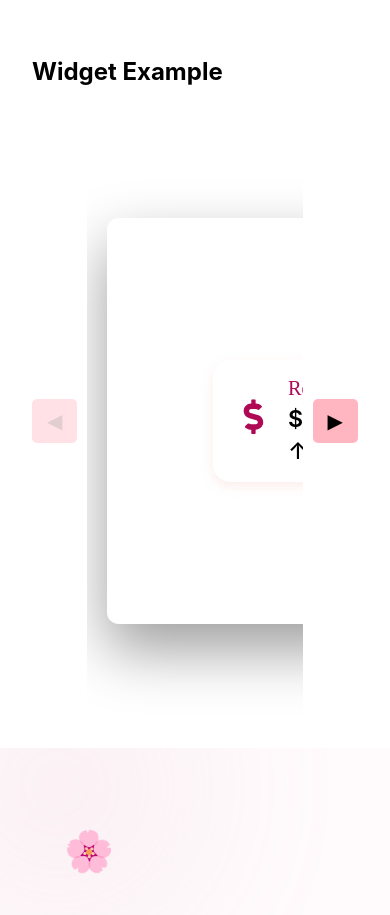
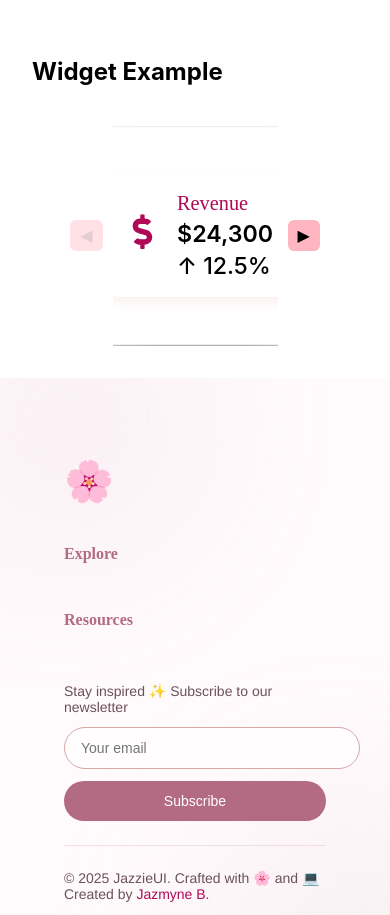
Before and after one commit to JazmyneB/jazzie-ui, a React (Create React App) app: page / in a window 390 px wide. Shown: the part 3700-4615 px from the top of the page. Built offline with nearby package versions, Linux system fonts and the light colour scheme.

Commit message:
fix(carousel): mobile responsiveness

```diff
--- a/src/App.js
+++ b/src/App.js
@@ -54,7 +54,7 @@ function App() {
 
 <br />
 
-  <JazzieCarousel visibleCount={2} size="xl"><DashboardWidget
+  <JazzieCarousel visibleCount={2} size="lg"><DashboardWidget
   title="Revenue"
   value="$24,300"
   trend={{ direction: "up", percentage: 12.5 }}
--- a/src/components/Carousel/Carousel.css
+++ b/src/components/Carousel/Carousel.css
@@ -3,8 +3,11 @@
   align-items: center;
   justify-content: center;
   gap: 10px;
-  background-color: transparent;
 }
+
+/* ======================
+   Buttons
+====================== */
 
 .carousel-btn {
   background-color: #ffb6c1;
@@ -12,7 +15,7 @@
   padding: 10px 15px;
   cursor: pointer;
   font-size: 20px;
-  border-radius: 5px;
+  border-radius: 6px;
   transition: background 0.2s ease, transform 0.2s ease;
 }
 
@@ -26,53 +29,75 @@
   cursor: not-allowed;
 }
 
+/* ======================
+   Window
+====================== */
+
 .carousel-window {
-  overflow: hidden; /* keep layout */
+  overflow: hidden;
   position: relative;
-  height: 350px; /* enough to fit zoomed item */
-  background-color: transparent; /* transparent window */
   display: flex;
   align-items: center;
-  padding: 20px; /* optional */
 }
+
+/* ======================
+   Track
+====================== */
 
 .carousel-track {
   display: flex;
   gap: 12px;
-  transition: transform 0.45s cubic-bezier(0.25, 0.8, 0.25, 1);
+  align-items: center;
+  transition: transform 0.45s
+    cubic-bezier(0.25, 0.8, 0.25, 1);
   will-change: transform;
-  align-items: center;
-  overflow: visible;
 }
 
+/* ======================
+   Items
+====================== */
 
 .carousel-item {
   flex: 0 0 auto;
   display: flex;
   align-items: center;
   justify-content: center;
-  border-radius: 8px;
-  transition: transform 0.35s ease, box-shadow 0.35s ease, opacity 0.35s ease;
-  will-change: transform, box-shadow, opacity;
-  overflow: visible;
+  border-radius: 10px;
+  transition:
+    transform 0.35s ease,
+    box-shadow 0.35s ease,
+    opacity 0.35s ease;
+  will-change: transform, box-shadow;
 }
-
-
 
 .carousel-item.focused {
   transform: scale(1.45);
   z-index: 10;
-  box-shadow: 0 18px 40px rgba(0,0,0,0.38);
+  box-shadow: 0 18px 40px rgba(0, 0, 0, 0.38);
 }
-
-
 
 .carousel-item.unfocused {
   transform: scale(0.9);
   opacity: 0.85;
 }
 
-.carousel-item:hover {
-  transform: scale(1.45) !important;
-  z-index: 3;
+/* ======================
+   Touch devices
+====================== */
+
+@media (hover: none) {
+  .carousel-item:hover {
+    transform: none !important;
+  }
 }
+
+/* ======================
+   Mobile tweaks
+====================== */
+
+@media (max-width: 640px) {
+  .carousel-btn {
+    padding: 6px 10px;
+    font-size: 16px;
+  }
+}
--- a/src/components/Carousel/Carousel.jsx
+++ b/src/components/Carousel/Carousel.jsx
@@ -1,23 +1,35 @@
-import React from "react";
+import React, { useState, useEffect } from "react";
 import PropTypes from "prop-types";
 import "./Carousel.css";
 
-const SIZE_PRESETS = {
-  sm: 120,
-  md: 180,
-  lg: 220,
-  xl: 280,
+const useBreakpoint = () => {
+  const [width, setWidth] = useState(
+    typeof window !== "undefined" ? window.innerWidth : 1024
+  );
+
+ useEffect(() => {
+    const onResize = () => setWidth(window.innerWidth);
+    window.addEventListener("resize", onResize);
+    return () => window.removeEventListener("resize", onResize);
+  }, []);
+
+  return width;
+};
+
+const RESPONSIVE_PRESETS = {
+  sm: { mobile: 90, tablet: 110, desktop: 120 },
+  md: { mobile: 120, tablet: 150, desktop: 180 },
+  lg: { mobile: 150, tablet: 190, desktop: 220 },
+  xl: { mobile: 180, tablet: 230, desktop: 280 },
 };
 
 const ITEM_GAP = 15;
 
 const WINDOW_HEIGHTS = {
-  sm: 250,
-  md: 350,
-  lg: 450,
-  xl: 550,
+  mobile: 220,
+  tablet: 320,
+  desktop: 420,
 };
-
 
 const JazzieCarousel = ({
   children,
@@ -26,53 +38,78 @@ const JazzieCarousel = ({
   itemWidth,
   itemHeight,
 }) => {
+  const viewportWidth = useBreakpoint();
+
+  const isMobile = viewportWidth < 640;
+  const isTablet = viewportWidth < 1024;
+
+  const items = React.Children.toArray(children);
   const [activeIndex, setActiveIndex] = React.useState(0);
-  const [startIndex, setStartIndex] = React.useState(0);
-  const items = React.Children.toArray(children);
 
-  const baseSize = SIZE_PRESETS[size] || SIZE_PRESETS.md;
+  const baseSize = isMobile
+    ? RESPONSIVE_PRESETS[size].mobile
+    : isTablet
+    ? RESPONSIVE_PRESETS[size].tablet
+    : RESPONSIVE_PRESETS[size].desktop;
+
   const width = itemWidth || baseSize;
   const height = itemHeight || baseSize;
-  const windowHeight = WINDOW_HEIGHTS[size] || WINDOW_HEIGHTS.md;
 
+  const responsiveVisibleCount = isMobile
+    ? 1
+    : isTablet
+    ? Math.min(2, visibleCount)
+    : visibleCount;
+
+  const windowHeight = isMobile
+    ? WINDOW_HEIGHTS.mobile
+    : isTablet
+    ? WINDOW_HEIGHTS.tablet
+    : WINDOW_HEIGHTS.desktop;
+
+  const zoomScale = isMobile ? 1.15 : isTablet ? 1.3 : 1.45;
 
   const handleNext = () => {
-    const nextIndex = Math.min(activeIndex + 1, items.length - 1);
-    setActiveIndex(nextIndex);
-
-    // Slide window if needed
-    if (nextIndex >= startIndex + visibleCount) {
-      setStartIndex(nextIndex - visibleCount + 1);
-    }
+    setActiveIndex((prev) => Math.min(prev + 1, items.length - 1));
   };
 
   const handlePrev = () => {
-    const prevIndex = Math.max(activeIndex - 1, 0);
-    setActiveIndex(prevIndex);
-
-    // Slide window if needed
-    if (prevIndex < startIndex) {
-      setStartIndex(prevIndex);
-    }
+    setActiveIndex((prev) => Math.max(prev - 1, 0));
   };
 
-  const zoomScale = 1.45;
   const trackPadding = ((width * zoomScale) - width) / 2;
+
   const trackOffset = (() => {
     const trackWidth = items.length * (width + ITEM_GAP);
-  const windowWidth = visibleCount * (width + ITEM_GAP);
+    const windowWidth =
+      responsiveVisibleCount * (width + ITEM_GAP);
 
-  // center active item with track padding
-  let offset = activeIndex * (width + ITEM_GAP) - windowWidth / 2 + (width + ITEM_GAP) / 2;
+    let offset =
+      activeIndex * (width + ITEM_GAP) -
+      windowWidth / 2 +
+      (width + ITEM_GAP) / 2;
 
-  // Clamp considering the padding
-  const maxOffset = trackWidth + trackPadding * 2 - windowWidth;
+    const maxOffset =
+      trackWidth + trackPadding * 2 - windowWidth;
+
     if (offset < 0) offset = 0;
     if (offset > maxOffset) offset = maxOffset;
 
     return -offset;
   })();
 
+  const touchStartX = React.useRef(0);
+
+  const onTouchStart = (e) => {
+    touchStartX.current = e.touches[0].clientX;
+  };
+
+  const onTouchEnd = (e) => {
+    const delta =
+      e.changedTouches[0].clientX - touchStartX.current;
+    if (delta > 50) handlePrev();
+    if (delta < -50) handleNext();
+  };
 
   return (
     <div className="carousel-container">
@@ -86,28 +123,35 @@ const trackOffset = (() => {
 
       <div
         className="carousel-window"
-        style={{ width: visibleCount * (width + ITEM_GAP), height: windowHeight }}
+        onTouchStart={onTouchStart}
+        onTouchEnd={onTouchEnd}
+        style={{
+          width:
+            responsiveVisibleCount * (width + ITEM_GAP),
+          height: windowHeight,
+        }}
       >
         <div
           className="carousel-track"
           style={{
             transform: `translateX(${trackOffset}px)`,
             paddingLeft: trackPadding,
-    paddingRight: trackPadding
+            paddingRight: trackPadding,
           }}
         >
-  {items.map((child, idx) => {
-    const isFocused = idx === activeIndex;
-    return (
+          {items.map((child, idx) => (
             <div
               key={idx}
-        className={`carousel-item ${isFocused ? "focused" : "unfocused"}`}
+              className={`carousel-item ${
+                idx === activeIndex
+                  ? "focused"
+                  : "unfocused"
+              }`}
               style={{ width, height }}
             >
               {child}
             </div>
-    );
-  })}
+          ))}
         </div>
       </div>
 
```
Lines whose indentation alone changed are shown as unchanged.
